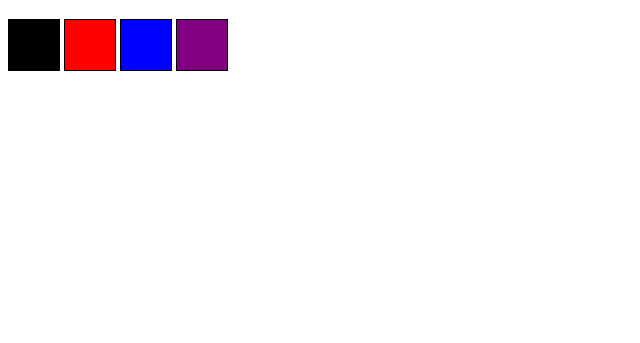
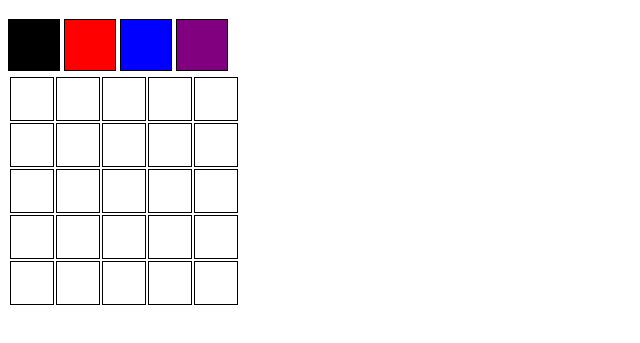
Before and after one commit to marcelli-lima/arte-com-pixels, a website: page isd-011-project-pixels-art/index.html in a window 1280 px wide. Shown: the part 61-404 px from the top of the page, without its empty margins (0-640 px from the left). Drawn offline with Linux system fonts and the light colour scheme.

Commit message:
requisitos 5 e 6 feitos

```diff
--- a/isd-011-project-pixels-art/index.html
+++ b/isd-011-project-pixels-art/index.html
@@ -10,7 +10,7 @@
 <body>
   <h1 id="title">Paleta de Cores</h1>
   <section id="color-palette">
-    <div class="color"></div>
+    <div class="color selected"></div>
     <div class="color"></div>
     <div class="color"></div>
     <div class="color"></div>
--- a/isd-011-project-pixels-art/style.css
+++ b/isd-011-project-pixels-art/style.css
@@ -7,4 +7,7 @@
 
 .pixel {
   background-color: white;
+  border: solid 1px black;
+  height: 40px;
+  width: 40px;
 }
```
